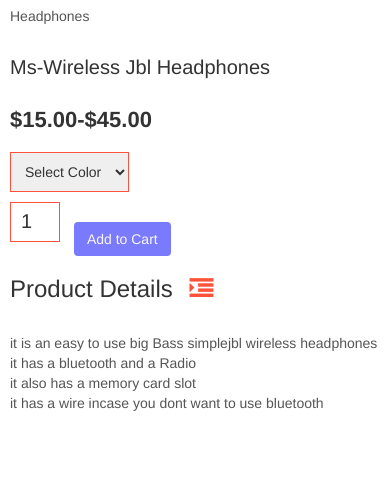
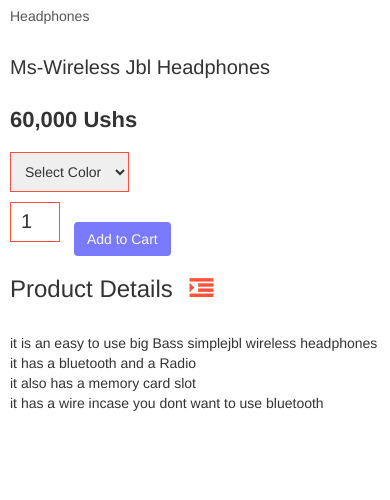
Before and after one commit to chrisalex-ochay/freedom-world-php, a PHP site: page /productfiles/product-19-headphonesjbl1-details.php in a window 390 px wide. Shown: the part 510-1010 px from the top of the page. Run offline with PHP 8.4, Linux system fonts and the light colour scheme; some libraries are stand-ins or nearby versions.

Commit message:
Update product-19-headphonesjbl1-details.php

```diff
--- a/productfiles/product-19-headphonesjbl1-details.php
+++ b/productfiles/product-19-headphonesjbl1-details.php
@@ -55,7 +55,7 @@
             <div class="col-2">
                 <p>Headphones</p>
                 <h1>Ms-Wireless Jbl Headphones</h1>
-                <h4>$15.00-$45.00</h4>
+                <h4>60,000 Ushs</h4>
                 <select>
                     <option>Select Color</option>
                     <option>Blue</option>
@@ -67,11 +67,12 @@
 
                 <h3>Product Details <i class="fa fa-indent"></i></h3>
                 <br>
-                <p>it is an easy to use big Bass simplejbl wireless headphones <br>
-                    it has a bluetooth and a Radio <br>
-                    it also has a memory card slot <br>
-                    it has a wire incase you dont want to use bluetooth
-                </p>
+                <ul>
+                    <li>it is an easy to use big Bass simplejbl wireless headphones</li>
+                    <li>it has a bluetooth and a Radio</li>
+                    <li>it also has a memory card slot</li>
+                    <li>it has a wire incase you dont want to use bluetooth</li>
+                </ul>
             </div>
         </div>
     </div>
@@ -98,7 +99,7 @@
                     <i class="fa fa-star"></i>
                     <i class="fa fa-star-o"></i>
                 </div>
-                <p>$15.00-$20.00</p>
+                <p>50,000 Ushs</p>
             </div>
             <div class="col-4">
                 <a href="../productfiles/product-25-bluetooth1-details.php"><img src="../images/product-25-bluetooth-earphones-jbl1.png"></a>
@@ -110,7 +111,7 @@
                     <i class="fa fa-star"></i>
                     <i class="fa fa-star-half-o"></i>
                 </div>
-                <p>$15.00-$20.00</p>
+                <p>55,000 Ushs</p>
             </div>
             <div class="col-4">
                 <a href="../productfiles/product-36-earphones1-details.php"><img src="../images/product-36-earphones1.jpg"></a>
@@ -122,7 +123,7 @@
                     <i class="fa fa-star"></i>
                     <i class="fa fa-star-o"></i>
                 </div>
-                <p>$5.00-$10.00</p>
+                <p>20,000 Ushs</p>
             </div>
             <div class="col-4">
                 <a href="../productfiles/product-39-memorycards-details.php"><img src="../images/product-39-memorycard-1.jpg"></a>
@@ -134,12 +135,11 @@
                     <i class="fa fa-star"></i>
                     <i class="fa fa-star-o"></i>
                 </div>
-                <p>$5.00-$45.00</p>
+                <p>10,000-95,000 Ushs</p>
             </div>
         </div>
 
     </div>
-
 <!-- --------------------- footer php link --------------------------- -->
 <?php include('../footer.php'); ?>
 
```
